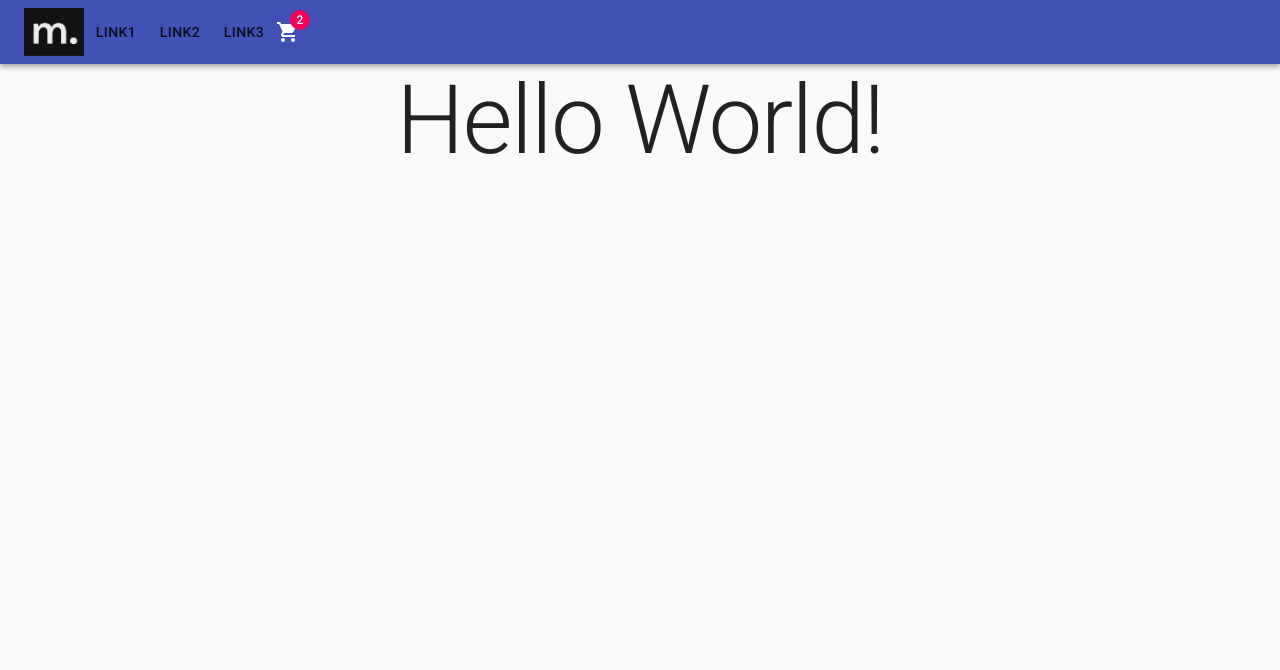
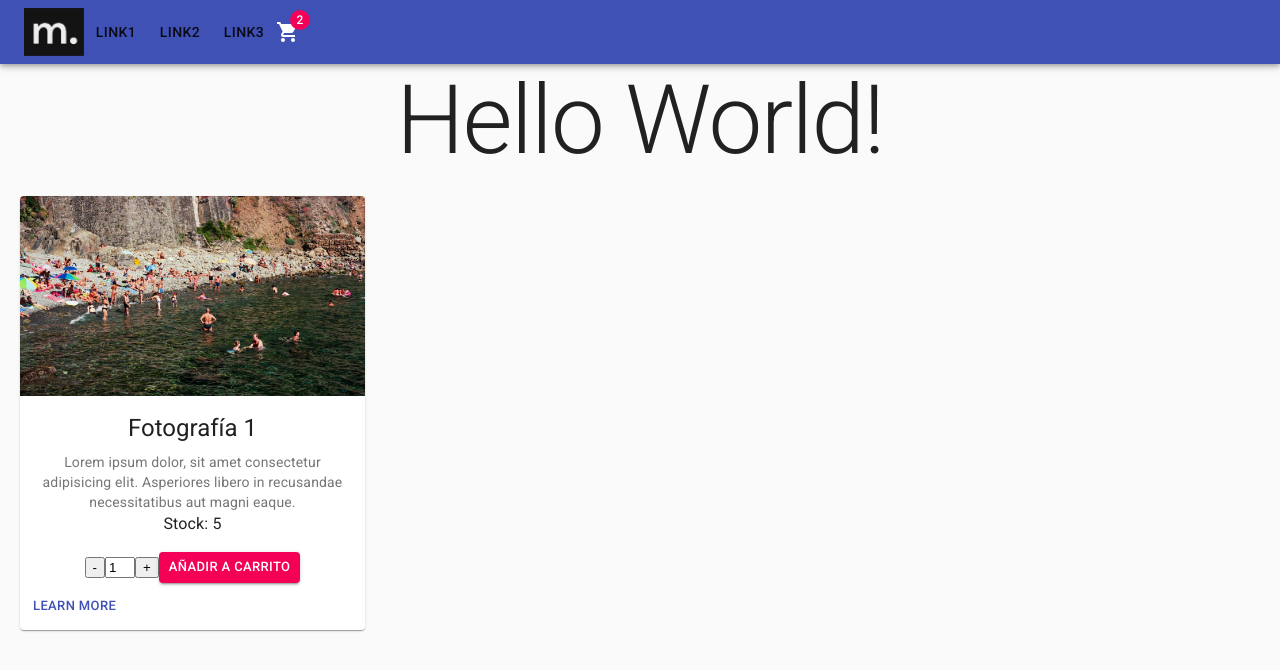
Before and after one commit to rodrigomones/mones-gallery-shop, a React (Create React App) app: page / in a window 1280 px wide. Shown: the top 670 px of the page. Built offline with nearby package versions, Linux system fonts and the light colour scheme.

Commit message:
Desafío-Contador-con-botón

```diff
--- a/package.json
+++ b/package.json
@@ -5,6 +5,7 @@
   "dependencies": {
     "@material-ui/core": "^4.11.4",
     "@material-ui/icons": "^4.11.2",
+    "@material-ui/lab": "^4.0.0-alpha.58",
     "@testing-library/jest-dom": "^5.12.0",
     "@testing-library/react": "^11.2.7",
     "@testing-library/user-event": "^12.8.3",
--- a/public/index.html
+++ b/public/index.html
@@ -29,7 +29,7 @@
       href="https://fonts.googleapis.com/css?family=Roboto:300,400,500,700&display=swap"
     />
 
-    <title>React App</title>
+    <title>MONES Store</title>
   </head>
   <body>
     <noscript>You need to enable JavaScript to run this app.</noscript>
--- /dev/null
+++ b/src/components/CardComponent/index.jsx
@@ -0,0 +1,52 @@
+import React from "react";
+import { makeStyles } from "@material-ui/core/styles";
+import Card from "@material-ui/core/Card";
+import CardActionArea from "@material-ui/core/CardActionArea";
+import CardActions from "@material-ui/core/CardActions";
+import CardContent from "@material-ui/core/CardContent";
+import CardMedia from "@material-ui/core/CardMedia";
+import Button from "@material-ui/core/Button";
+import Typography from "@material-ui/core/Typography";
+import { ItemCount } from "../ItemCount";
+
+const useStyles = makeStyles({
+  root: {
+    maxWidth: 345,
+    margin: "20px",
+  },
+  media: {
+    height: 200,
+  },
+});
+
+export default function CardComponent({ initial, stock, name }) {
+  const classes = useStyles();
+
+  return (
+    <Card className={classes.root}>
+      <CardActionArea>
+        <CardMedia
+          className={classes.media}
+          image="/images/foto-1.jpg"
+          title="Contemplative Reptile"
+        />
+        <CardContent>
+          <Typography gutterBottom variant="h5" component="h2">
+            {name}
+          </Typography>
+          <Typography variant="body2" color="textSecondary" component="p">
+            Lorem ipsum dolor, sit amet consectetur adipisicing elit. Asperiores
+            libero in recusandae necessitatibus aut magni eaque.
+          </Typography>
+          <Typography>Stock: {stock}</Typography>
+        </CardContent>
+      </CardActionArea>
+      <ItemCount stock={stock} inital={initial} />
+      <CardActions>
+        <Button size="small" color="primary">
+          Learn More
+        </Button>
+      </CardActions>
+    </Card>
+  );
+}
--- /dev/null
+++ b/src/components/ItemCount/index.jsx
@@ -0,0 +1,50 @@
+import { useState } from "react";
+import Button from "@material-ui/core/Button";
+import "./style.scss";
+import { Typography } from "@material-ui/core";
+
+export const ItemCount = ({ stock, initial }) => {
+  const [itemCount, setItemCount] = useState(1);
+
+  const onAdd = () => {
+    if (itemCount > 1) {
+      alert(`Felicitaciones, compraste ${itemCount} copias!`);
+    } else {
+      alert("Felicitaciones, compraste una hermosa copia!");
+    }
+  };
+
+  const suma = () => {
+    if (itemCount < stock) {
+      setItemCount(itemCount + 1);
+    }
+  };
+  const restar = () => {
+    if (itemCount > 1) {
+      setItemCount(itemCount - 1);
+    }
+  };
+
+  return (
+    <>
+      {stock > 0 ? (
+        <>
+          <button onClick={restar}>-</button>
+          <input className="input" type="text" value={itemCount} readOnly />
+          <button onClick={suma}>+</button>
+          <Button
+            className="btn"
+            variant="contained"
+            size="small"
+            color="secondary"
+            onClick={onAdd}
+          >
+            Añadir a carrito
+          </Button>
+        </>
+      ) : (
+        <Typography>No hay más disponibilidad</Typography>
+      )}
+    </>
+  );
+};
--- /dev/null
+++ b/src/components/ItemCount/style.scss
@@ -0,0 +1,8 @@
+.input {
+  width: 30px;
+}
+
+.btn {
+  display: block;
+  margin: auto;
+}
--- a/src/components/ItemListContainer/index.jsx
+++ b/src/components/ItemListContainer/index.jsx
@@ -1,9 +1,21 @@
 import { Typography } from "@material-ui/core";
+import CardComponent from "../CardComponent";
 
 export const ItemListContainer = (props) => {
+  const producto = {
+    name: "Fotografía 1",
+    initial: 1,
+    stock: 5,
+  };
+
   return (
     <>
       <Typography variant="h1">{props.greeting}</Typography>
+      <CardComponent
+        name={producto.name}
+        initial={producto.initial}
+        stock={producto.stock}
+      />
     </>
   );
 };
```
Also changed, not shown: public/images/foto-1.jpg (added), 1 other file (tests, documents, lock files or other folders).
